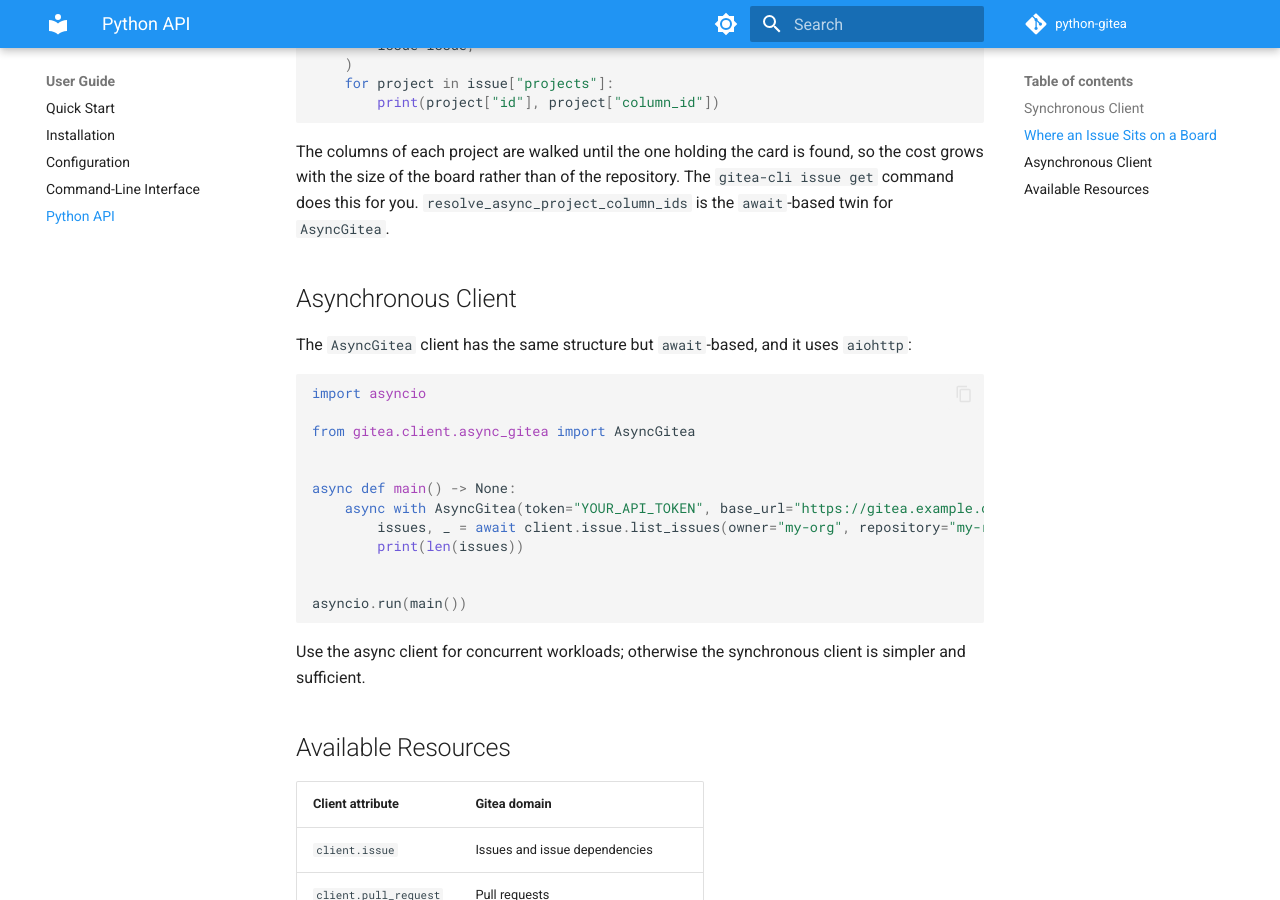
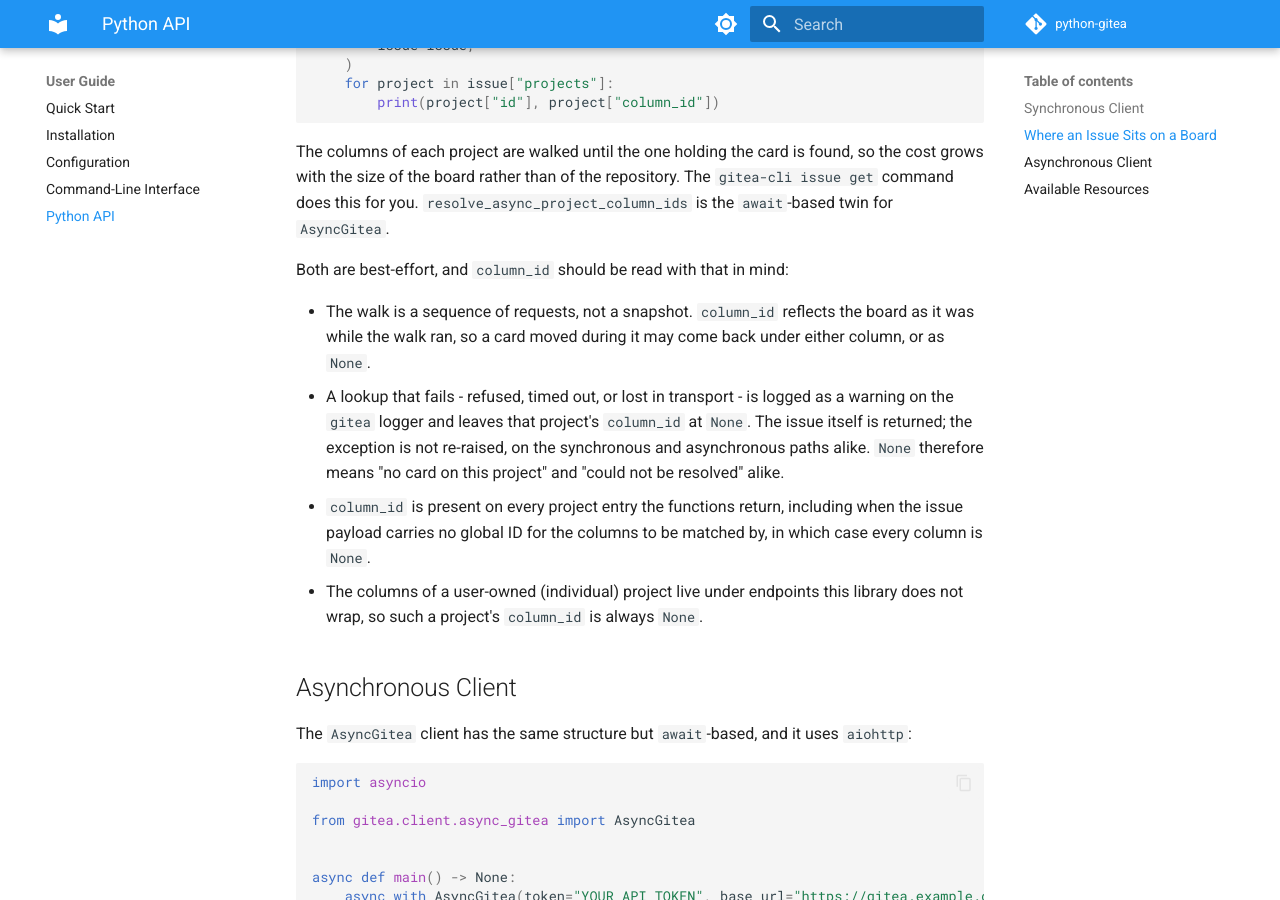
Before and after one commit to isaac-cf-wong/python-gitea, an MkDocs documentation site: the page built from docs/user-guide/python-api.md, in a window 1280 px wide and 900 px high, scrolled down 1396 px. Built offline with MkDocs 1.6.1 and Material for MkDocs 9.7.7, drawn with Linux system fonts in a browser that asks for light colours; comment, search, counter and statistics services are not loaded.

Commit message:
docs: state that the project column of an issue is resolved best-effort
The docs said the column costs extra requests but not what it costs in
certainty. Record that it reflects the board across the walk rather than at
an instant, that a refused, timed-out or otherwise failed lookup logs a
warning and reports null rather than failing the command, and that null
therefore means "could not tell" as much as "no card here".

```diff
--- a/docs/user-guide/python-api.md
+++ b/docs/user-guide/python-api.md
@@ -74,6 +74,22 @@ so the cost grows with the size of the board rather than of the repository. The
 `gitea-cli issue get` command does this for you.
 `resolve_async_project_column_ids` is the `await`-based twin for `AsyncGitea`.
 
+Both are best-effort, and `column_id` should be read with that in mind:
+
+- The walk is a sequence of requests, not a snapshot. `column_id` reflects the
+  board as it was while the walk ran, so a card moved during it may come back
+  under either column, or as `None`.
+- A lookup that fails - refused, timed out, or lost in transport - is logged as
+  a warning on the `gitea` logger and leaves that project's `column_id` at
+  `None`. The issue itself is returned; the exception is not re-raised, on the
+  synchronous and asynchronous paths alike. `None` therefore means "no card on
+  this project" and "could not be resolved" alike.
+- `column_id` is present on every project entry the functions return, including
+  when the issue payload carries no global ID for the columns to be matched by,
+  in which case every column is `None`.
+- The columns of a user-owned (individual) project live under endpoints this
+  library does not wrap, so such a project's `column_id` is always `None`.
+
 ## Asynchronous Client
 
 The `AsyncGitea` client has the same structure but `await`-based, and it uses
```
Also changed, not shown: docs/user-guide/cli.md (+14 -0 lines).
